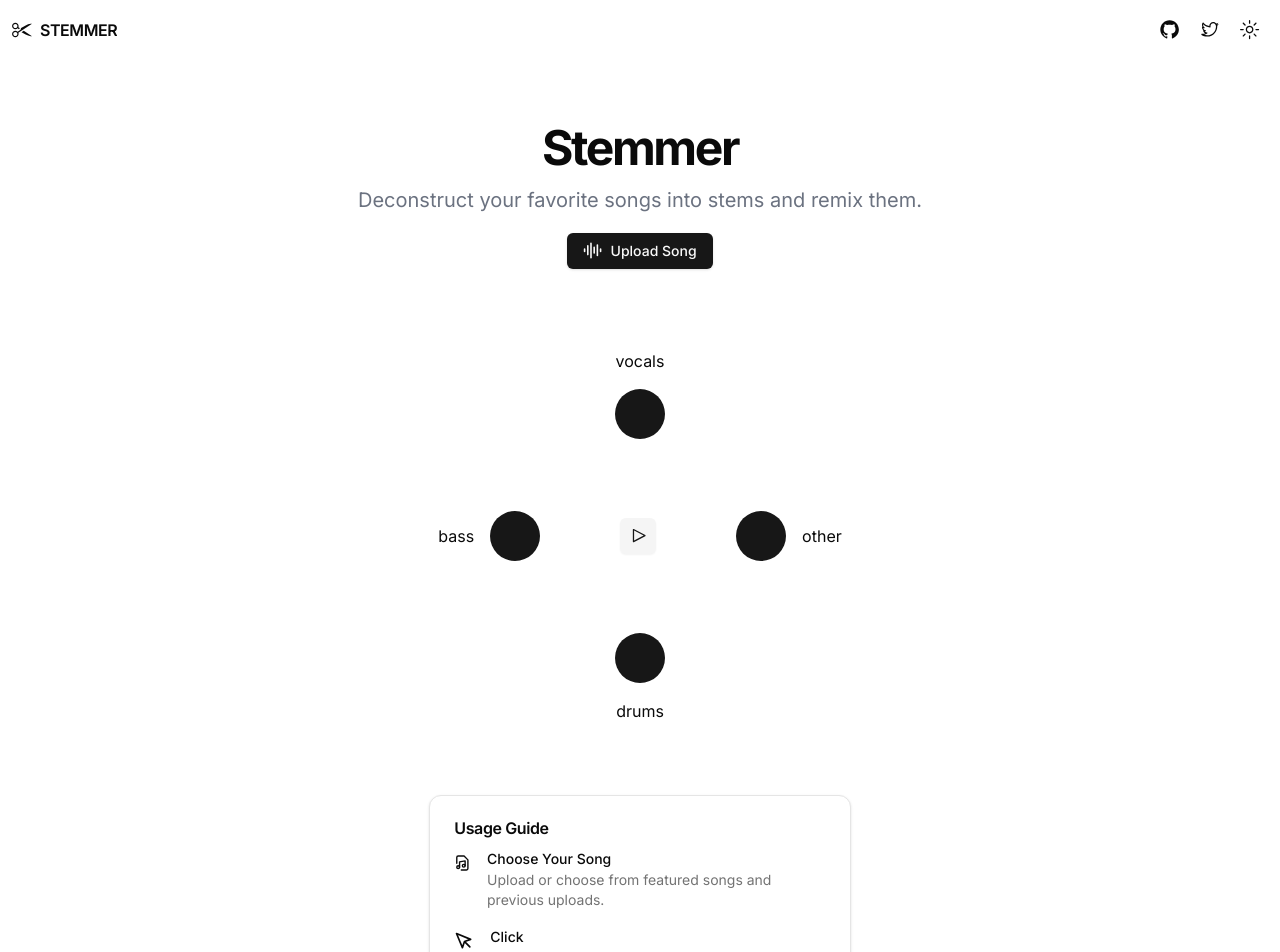
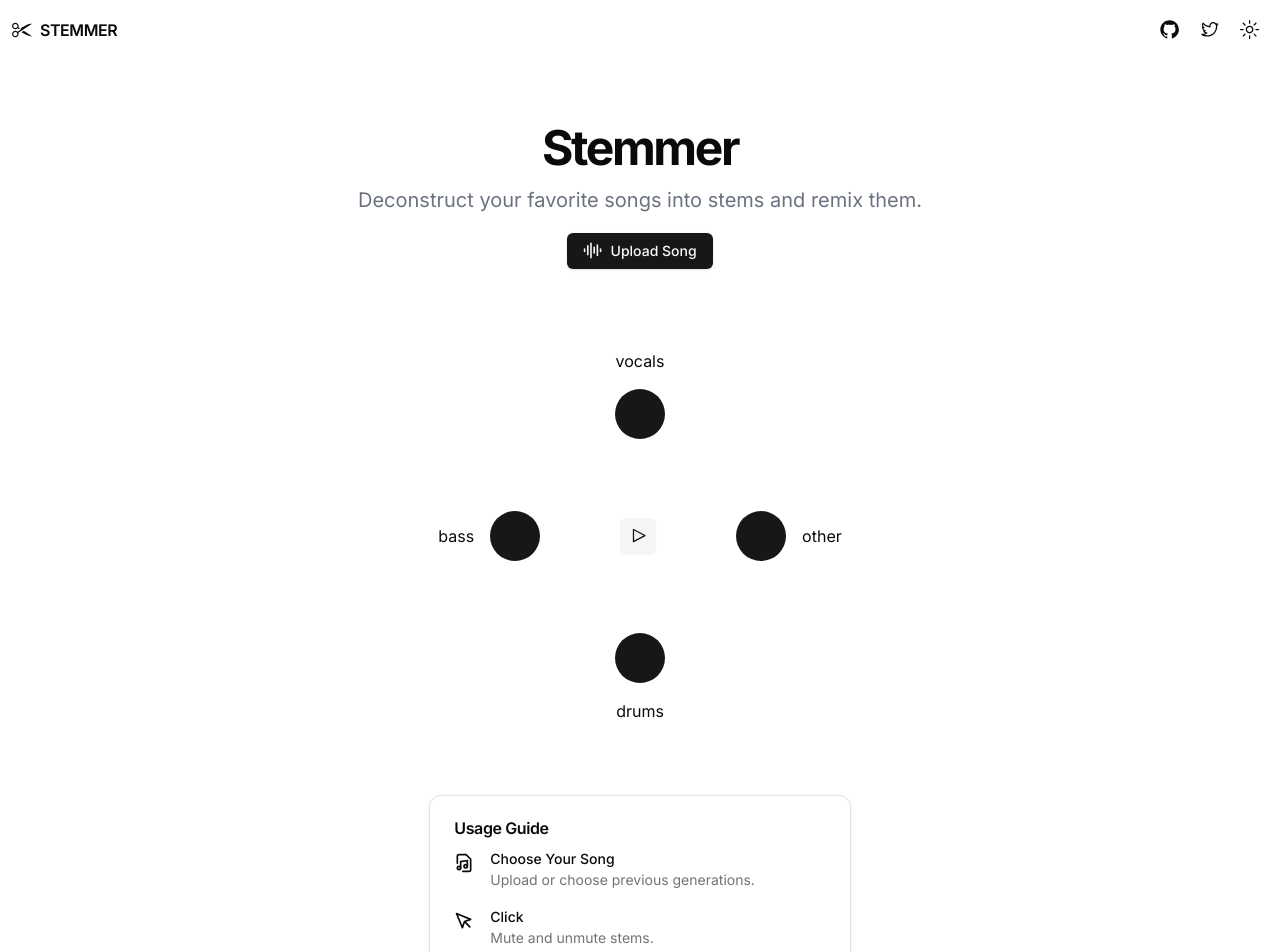
Before and after one commit to ChrisAbdo/Stemmer, a Next.js app: page / in a window 1280 px wide. Shown: the top 952 px of the page. Built offline with nearby package versions, Linux system fonts and the light colour scheme.

Commit message:
Update usage guide text

```diff
--- a/components/guide.tsx
+++ b/components/guide.tsx
@@ -10,7 +10,7 @@ import { FileMusic, MousePointer, MousePointerClick } from "lucide-react";
 export function Guide() {
   return (
     <Card className="w-full md:w-1/2 lg:w-1/2 xl:w-1/3 mx-auto">
-      <CardHeader className="pb-2">
+      <CardHeader className="pb-2 flex">
         <CardTitle>Usage Guide</CardTitle>
       </CardHeader>
       <CardContent className="grid gap-1">
@@ -19,7 +19,7 @@ export function Guide() {
           <div className="space-y-1">
             <p className="text-sm font-medium leading-none">Choose Your Song</p>
             <p className="text-sm text-muted-foreground">
-              Upload or choose from featured songs and previous uploads.
+              Upload or choose previous generations.
             </p>
           </div>
         </div>
```
